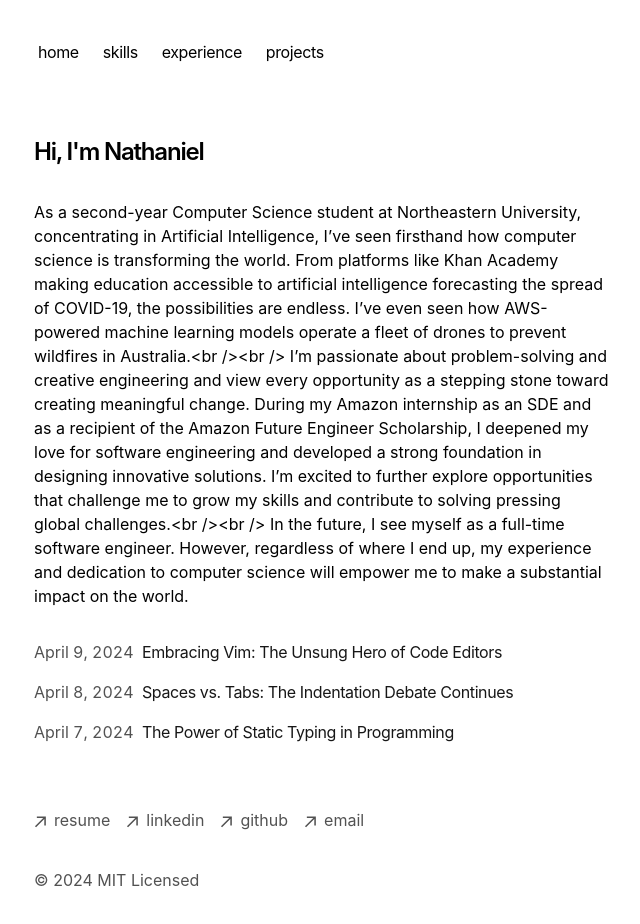
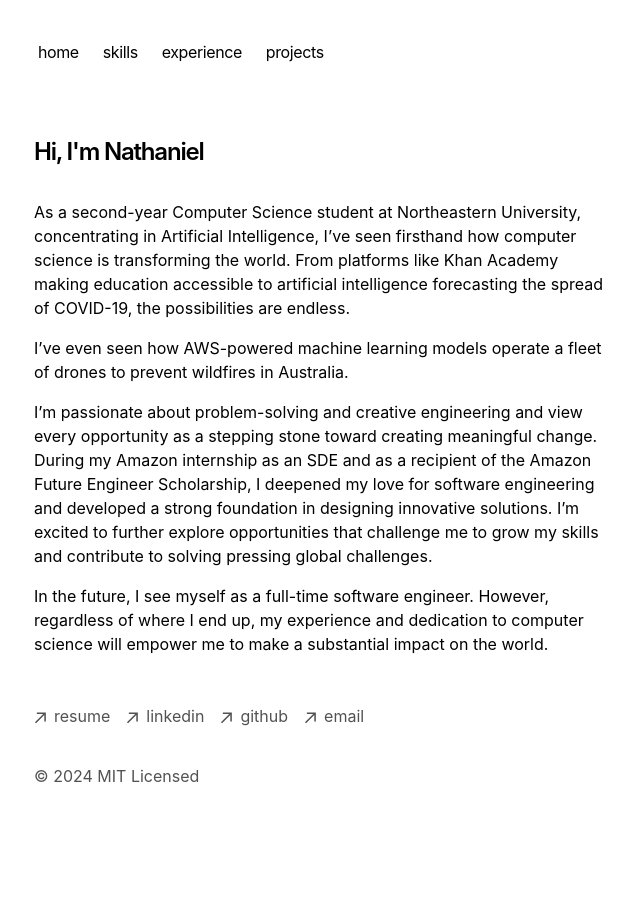
Before and after one commit to nnwetzel/portfolio, a Next.js app: page / in a window 1280 px wide. Shown: the top 924 px of the page, without its empty margins (318-958 px from the left). After the commit the page ends 852 px from the top, so only its background shows below. Built offline with nearby package versions, Linux system fonts and the light colour scheme.

Commit message:
Fix about me

```diff
--- a/app/page.tsx
+++ b/app/page.tsx
@@ -7,13 +7,17 @@ export default function Page() {
           Hi, I'm Nathaniel
         </h1>
         <p className="mb-4">
-        {`As a second-year Computer Science student at Northeastern University, concentrating in Artificial Intelligence, I’ve seen firsthand how computer science is transforming the world. From platforms like Khan Academy making education accessible to artificial intelligence forecasting the spread of COVID-19, the possibilities are endless. I’ve even seen how AWS-powered machine learning models operate a fleet of drones to prevent wildfires in Australia.<br /><br />
-          I’m passionate about problem-solving and creative engineering and view every opportunity as a stepping stone toward creating meaningful change. During my Amazon internship as an SDE and as a recipient of the Amazon Future Engineer Scholarship, I deepened my love for software engineering and developed a strong foundation in designing innovative solutions. I’m excited to further explore opportunities that challenge me to grow my skills and contribute to solving pressing global challenges.<br /><br />
-          In the future, I see myself as a full-time software engineer. However, regardless of where I end up, my experience and dedication to computer science will empower me to make a substantial impact on the world.`}
+          As a second-year Computer Science student at Northeastern University, concentrating in Artificial Intelligence, I’ve seen firsthand how computer science is transforming the world. From platforms like Khan Academy making education accessible to artificial intelligence forecasting the spread of COVID-19, the possibilities are endless.
         </p>
-      <div className="my-8">
-        <BlogPosts />
-      </div>
+        <p className="mb-4">
+          I’ve even seen how AWS-powered machine learning models operate a fleet of drones to prevent wildfires in Australia.
+        </p>
+        <p className="mb-4">
+          I’m passionate about problem-solving and creative engineering and view every opportunity as a stepping stone toward creating meaningful change. During my Amazon internship as an SDE and as a recipient of the Amazon Future Engineer Scholarship, I deepened my love for software engineering and developed a strong foundation in designing innovative solutions. I’m excited to further explore opportunities that challenge me to grow my skills and contribute to solving pressing global challenges.
+        </p>
+        <p className="mb-4">
+          In the future, I see myself as a full-time software engineer. However, regardless of where I end up, my experience and dedication to computer science will empower me to make a substantial impact on the world.
+        </p>
       </section>
   )
 }
```
Lines whose indentation alone changed are shown as unchanged.
